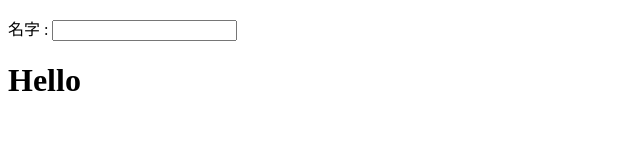
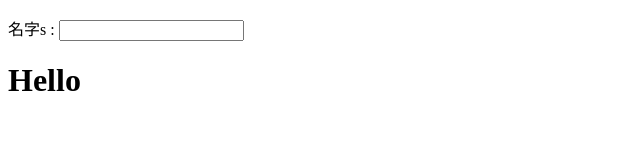
Before and after one commit to zhipingzhang/angular-demo, a plain HTML site: page index.html in a window 1280 px wide. Shown: the full height of the page, 0-640 px from the left. Drawn offline with nearby package versions, Linux system fonts and the light colour scheme.

Commit message:
Signed-off-by: zhangzhiping <785848201@qq.com>

```diff
--- a/index.html
+++ b/index.html
@@ -7,7 +7,7 @@
 <body>
 
 <div ng-app="">
-    <p>名字 : <input type="text" ng-model="name"></p>
+    <p>名字s : <input type="text" ng-model="name"></p>
     <h1>Hello {{name}}</h1>
 </div>
 
```
